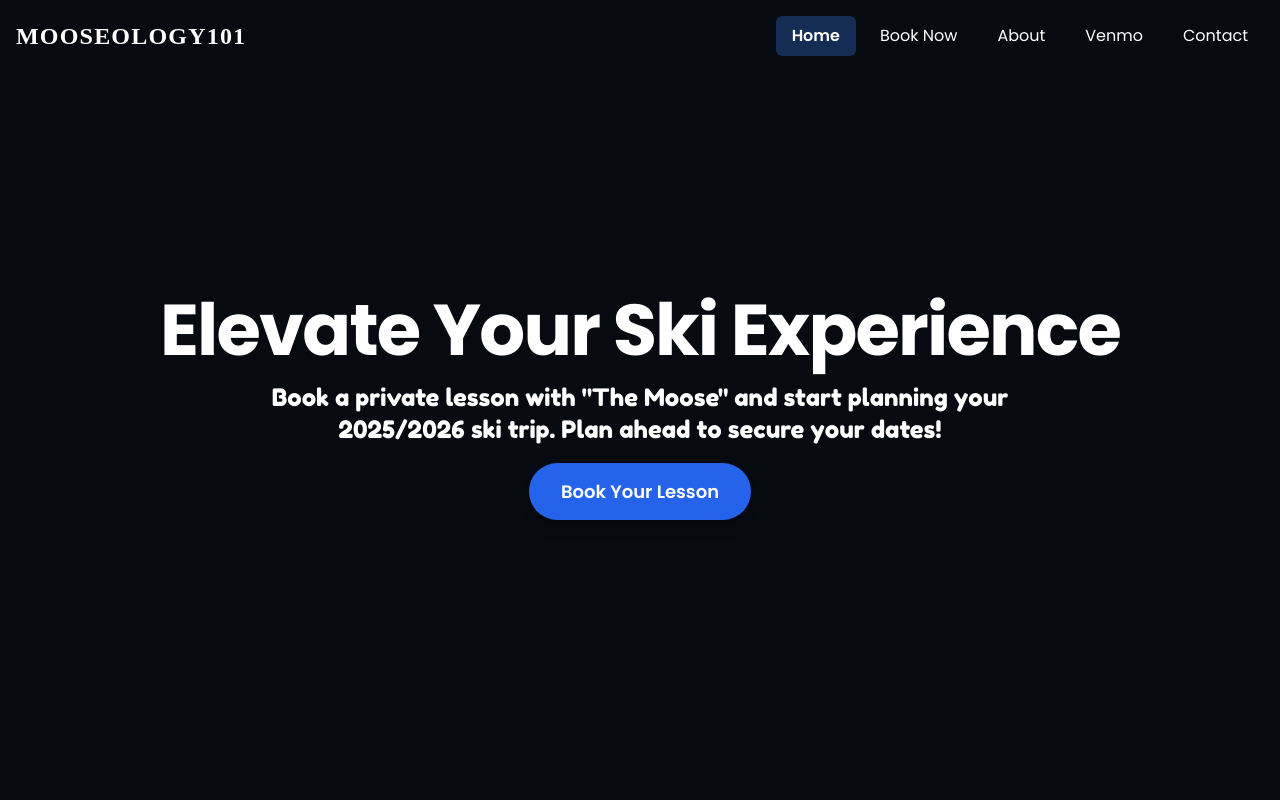
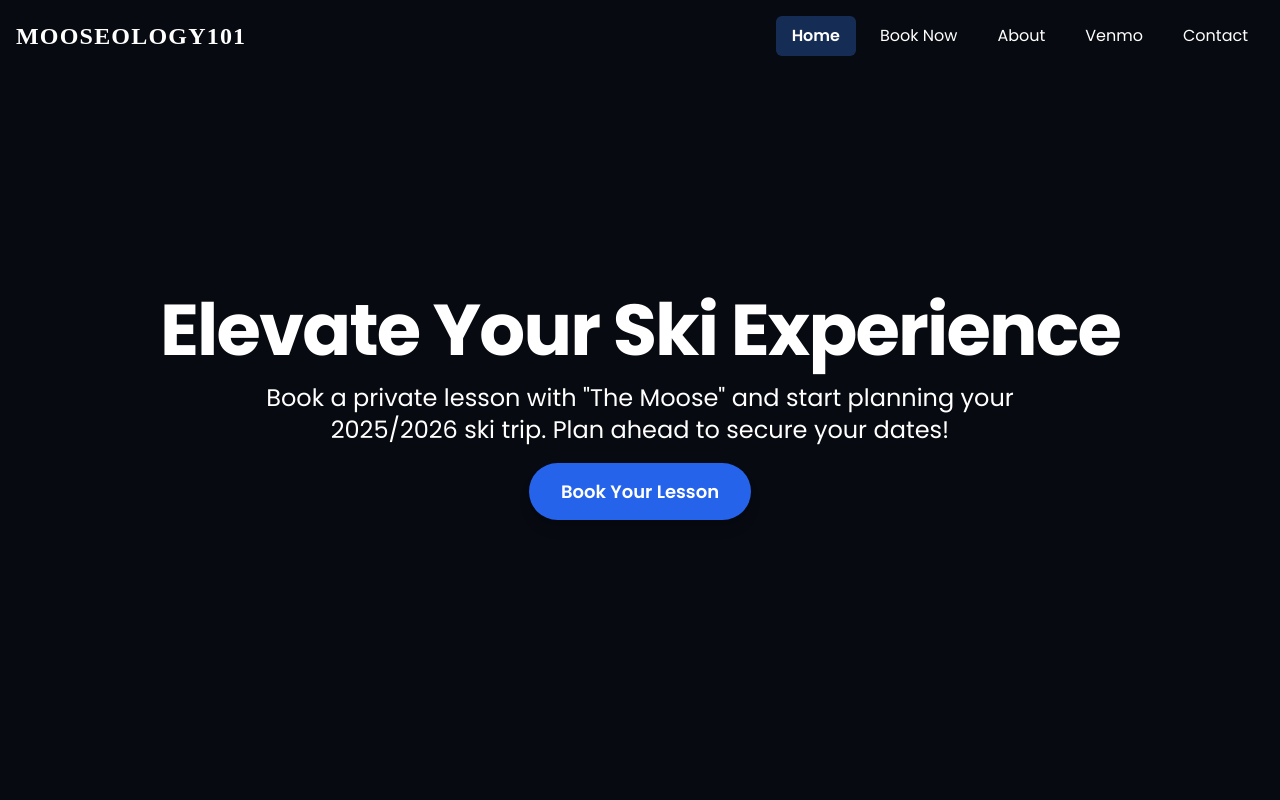
Before and after one commit to namelesspharoe/mooseology101, a React (Vite) app: page / in a window 1280 px wide. Shown: the top 800 px of the page. Built offline with nearby package versions, Linux system fonts and the light colour scheme; a web font is replaced by a local one.

Commit message:
venmo and font update

```diff
--- a/src/components/Hero.tsx
+++ b/src/components/Hero.tsx
@@ -65,7 +65,7 @@ export function Hero() {
         <motion.p
           className="text-lg md:text-xl lg:text-2xl max-w-3xl mx-auto mb-8"
           variants={itemVariants}
-          style={{ fontFamily: 'Fredoka One, cursive' }}
+
         >
           Book a private lesson with "The Moose" and start planning your
           2025/2026 ski trip. Plan ahead to secure your dates!
--- a/src/components/Venmo.tsx
+++ b/src/components/Venmo.tsx
@@ -29,7 +29,7 @@ export function Venmo() {
           </h3>
           <div className="flex justify-center mb-6">
             <LazyLoadImage
-              src="https://i.ibb.co/GHv3gsJ/cid-61-D0-D0-A4-F5-A2-42-B4-A4-BB-2-E825-B88-DC7-C.png"
+              src="https://i.ibb.co/1tHkN0ZP/Rendered-Image.jpg"
               alt="Moose's Venmo QR Code"
               effect="blur"
               className="w-56 h-56 rounded-lg shadow-lg"
--- a/src/index.css
+++ b/src/index.css
@@ -1,6 +1,6 @@
 @import url('https://fonts.googleapis.com/css2?family=Poppins:wght@400;600;700&display=swap');
 @import url('https://fonts.googleapis.com/css2?family=Fontdiner+Swanky&display=swap');
-@import url('https://fonts.googleapis.com/css2?family=Fredoka+One&display=swap');
+/* @import url('https://fonts.googleapis.com/css2?family=Fredoka+One&display=swap'); */
 
 
 @tailwind base;
```
